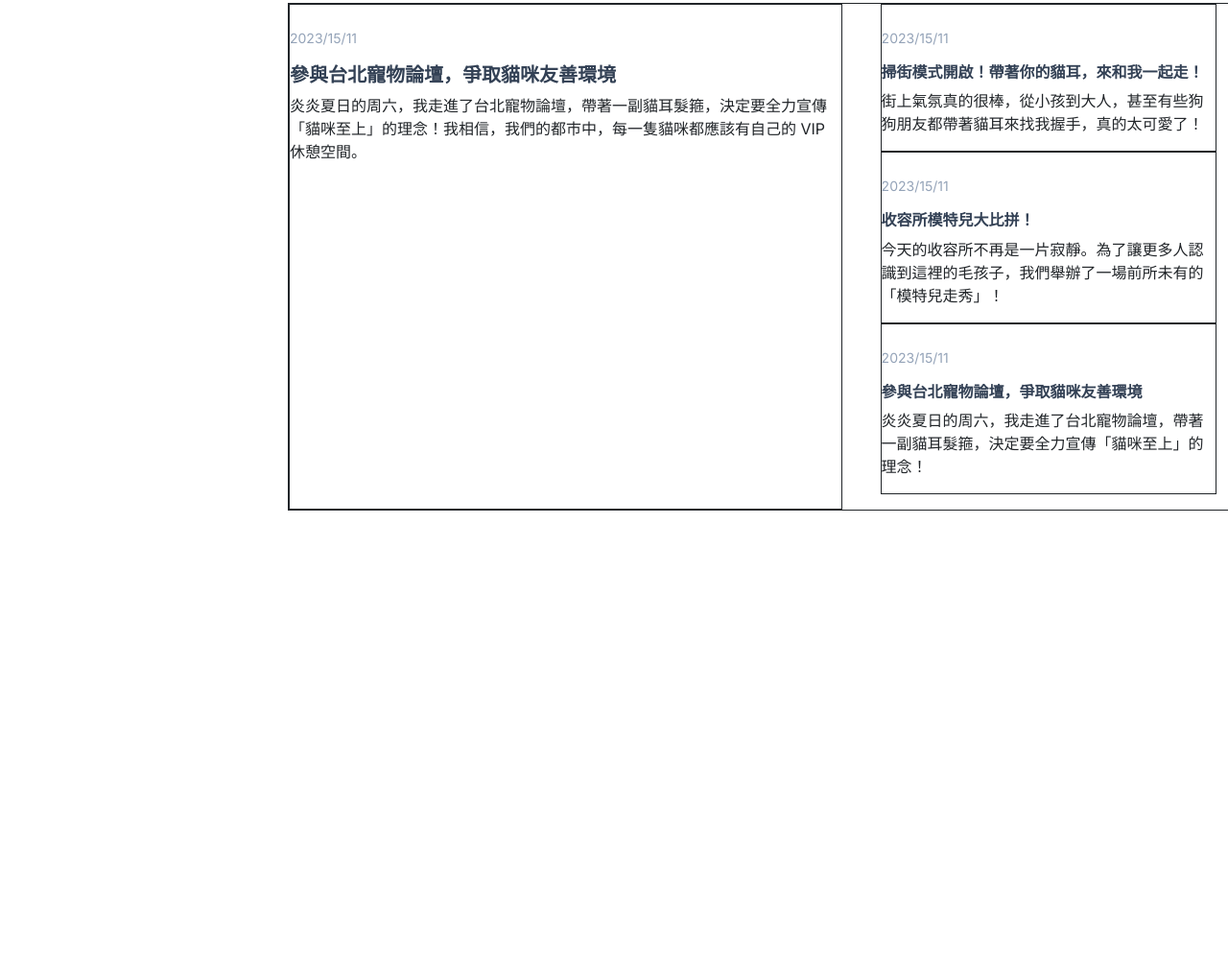
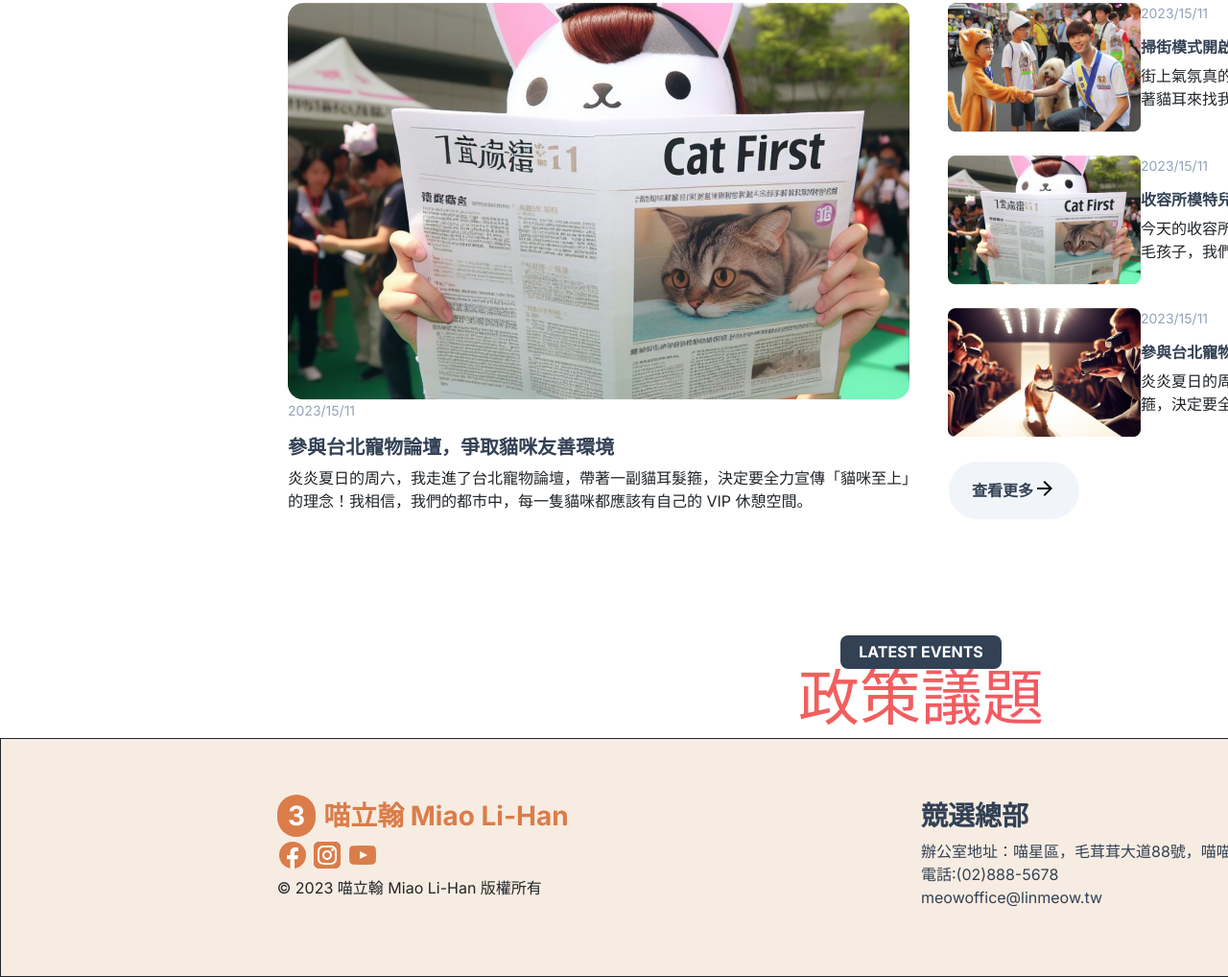
Before and after one commit to yatayork/F2E-First, a plain HTML site: page index.html in a window 1280 px wide. Shown: the part 2008-3026 px from the top of the page at 96% size. Before the commit the page ends 2644 px from the top, so only its background shows below. Drawn offline with nearby package versions, Linux system fonts and the light colour scheme; a web font is replaced by a local one.

Commit message:
latest event and footer done

```diff
--- a/index.html
+++ b/index.html
@@ -89,7 +89,7 @@
                 <div class="container-xxl advocate-main">
                     <div class="advocate-content">
                         <h4>ADVOCATE</h4>
-                        <h2>候選人主張</h2>
+                        <h2 class="h2_title">候選人主張</h2>
                         <h3>
                             我堅信 ! 藉由推動更完善的<span class="important-text">貓咪福利</span
                             >和相關政策，更是間接地投資於<span class="important-text">台灣的未來</span>。
@@ -103,13 +103,13 @@
                     <img src="/assests/images/image 8.png" class="advocate-img" />
                 </div>
             </div>
-
+            <!-- 活動項目 -->
             <div class="container-xxl event" id="event">
                 <h4>LATEST EVENTS</h4>
-                <h2>最新活動</h2>
+                <h2 class="h2_title">最新活動</h2>
                 <div class="events">
                     <div class="top_event">
-                        <img src="" alt="" class="top_event-img" />
+                        <img src="/assests/images/event1.png" alt="" class="top_event-img" />
                         <p class="timestamp">timestamp</p>
                         <h5 class="top_event-title">參與台北寵物論壇，爭取貓咪友善環境</h5>
                         <p>
@@ -120,28 +120,62 @@
 
                     <ul>
                         <li class="other_event">
-                            <img src="" alt="" class="other_event-img" />
+                            <div>
+                                <img src="/assests/images/event2.png" alt="" class="other_event-img" />
+                            </div>
+                            <div>
                                 <p class="timestamp">timestamp</p>
                                 <h5 class="other_event-title">掃街模式開啟！帶著你的貓耳，來和我一起走！</h5>
-                            <p>街上氣氛真的很棒，從小孩到大人，甚至有些狗狗朋友都帶著貓耳來找我握手，真的太可愛了！</p>
+                                <p>
+                                    街上氣氛真的很棒，從小孩到大人，甚至有些狗狗朋友都帶著貓耳來找我握手，真的太可愛了！
+                                </p>
+                            </div>
                         </li>
                         <li class="other_event">
-                            <img src="" alt="" class="other_event-img" />
+                            <div><img src="/assests/images/event3.png" alt="" class="other_event-img" /></div>
+                            <div>
                                 <p class="timestamp">timestamp</p>
                                 <h5 class="other_event-title">收容所模特兒大比拼！</h5>
                                 <p>
                                     今天的收容所不再是一片寂靜。為了讓更多人認識到這裡的毛孩子，我們舉辦了一場前所未有的「模特兒走秀」！
                                 </p>
+                            </div>
                         </li>
                         <li class="other_event">
-                            <img src="" alt="" class="other_event-img" />
+                            <div><img src="/assests/images/event4.png" alt="" class="other_event-img" /></div>
+                            <div>
                                 <p class="timestamp">timestamp</p>
                                 <h5 class="other_event-title">參與台北寵物論壇，爭取貓咪友善環境</h5>
                                 <p>
                                     炎炎夏日的周六，我走進了台北寵物論壇，帶著一副貓耳髮箍，決定要全力宣傳「貓咪至上」的理念！
                                 </p>
+                            </div>
                         </li>
+                        <button class="event_button">查看更多</button>
                     </ul>
+                </div>
+            </div>
+
+            <!-- 政策議題 -->
+            <div class="container-xxl issues">
+                <h4>LATEST EVENTS</h4>
+                <h2 class="h2_title">政策議題</h2>
+            </div>
+
+            <!-- 頁尾 -->
+            <div class="footer">
+                <div class="footer_link">
+                    <h4 class="footer_title align-items-center">喵立翰 Miao Li-Han</h4>
+                    <a href="##" class="fb"> </a>
+                    <a href="##" class="ig"> </a>
+                    <a href="##" class="yt"> </a>
+                    <p>&copy; 2023 喵立翰 Miao Li-Han 版權所有</p>
+                </div>
+                <div class="center-info">
+                    <h3>競選總部</h3>
+                    <a href="#">辦公室地址：喵星區，毛茸茸大道88號，喵喵大樓3樓</a><br />
+                    <a href="tel:+">電話:(02)888-5678</a><br />
+                    <a href="mailto:">meowoffice@linmeow.tw</a><br />
                 </div>
             </div>
 
--- a/style.scss
+++ b/style.scss
@@ -7,6 +7,7 @@
     transition: all 0.2s;
     font-family: "Inter", serif;
     list-style: none;
+    scroll-behavior: smooth;
 }
 
 @font-face {
@@ -170,6 +171,12 @@ nav {
     text-align: center;
 }
 
+.h2_title {
+    text-align: center;
+    @include Gradient;
+    font-size: 4rem;
+}
+
 .mainTitle {
     margin: auto;
 
@@ -273,10 +280,6 @@ nav {
         margin-right: 38%;
         @include bg700-h4-1rem;
     }
-    h2 {
-        @include Gradient;
-        font-size: 4rem;
-    }
     h3 {
         margin-top: 2rem;
         margin-bottom: 2rem;
@@ -294,7 +297,6 @@ nav {
 
 .event {
     padding: 6.5rem 18.75rem 6.5rem 18.75rem;
-
     //3036666
     h4 {
         margin-left: 44%;
@@ -302,22 +304,18 @@ nav {
         white-space: nowrap;
         @include bg700-h4-1rem;
     }
-
-    h2 {
-        text-align: center;
-        @include Gradient;
-        font-size: 4rem;
-    }
 }
 
 .events {
     display: flex;
-    border: 1px solid;
-    .top_event,
+    .top_event {
+        width: 50%;
+    }
     .other_event {
-        border: 1px solid;
+        display: flex;
+
         text-decoration: none;
-        width: 50%;
+        margin-bottom: 1.5rem;
     }
     .timestamp {
         font-size: 0.875rem;
@@ -331,6 +329,22 @@ nav {
     .other_event-title {
         font-size: 1rem;
     }
+
+    .event_button {
+        display: flex;
+        align-items: center;
+        border-radius: 31.25rem;
+        border: 1px solid var(--default-white, #fff);
+        background: var(--gray-100, #f1f5f9);
+        padding: 1rem 1.5rem 1rem 1.5rem;
+        align-items: center;
+        color: var(--Text-primary-700);
+        font-weight: 600;
+        &::after {
+            align-items: center;
+            content: url(/assests/icon/arrow_forward_FILL0_wght400_GRAD0_opsz24.png);
+        }
+    }
 }
 
 .advocate-img {
@@ -342,6 +356,53 @@ nav {
 
 .important-text {
     color: var(--Primary);
+}
+
+.issues {
+    display: block;
+    h4 {
+        margin: 0rem 45.625% 0rem 45.625%;
+        @include bg700-h4-1rem;
+        text-align: center;
+    }
+}
+
+.footer {
+    width: 100%;
+    background: var(--bg-2);
+    background-size: cover;
+    display: flex;
+    border: 1px solid;
+    padding: 4rem 0rem;
+    justify-content: center;
+    div {
+        width: 35%;
+    }
+}
+
+.footer_title {
+    font-size: 1.75rem;
+    font-weight: 700;
+    color: var(--Primary);
+    &::before {
+        content: "3";
+        background-color: var(--Primary);
+        color: #fff;
+        padding: 0.3rem 0.7rem 0.3rem 0.7rem;
+        border-radius: 14.71rem;
+        margin-right: 0.5rem;
+    }
+}
+
+.center-info {
+    h3 {
+        color: var(--Text-primary-700);
+        font-weight: 700;
+    }
+
+    a {
+        color: var(--Text-primary-700);
+    }
 }
 
 @-webkit-keyframes baloon_1 {
```
Also changed, not shown: assests/icon/arrow_forward_FILL0_wght400_GRAD0_opsz24.png (added), assests/images/event1.png (added), assests/images/event2.png (added), assests/images/event3.png (added), assests/images/event4.png (added), style.css, 1 other file. Lines whose indentation alone changed are shown as unchanged.
